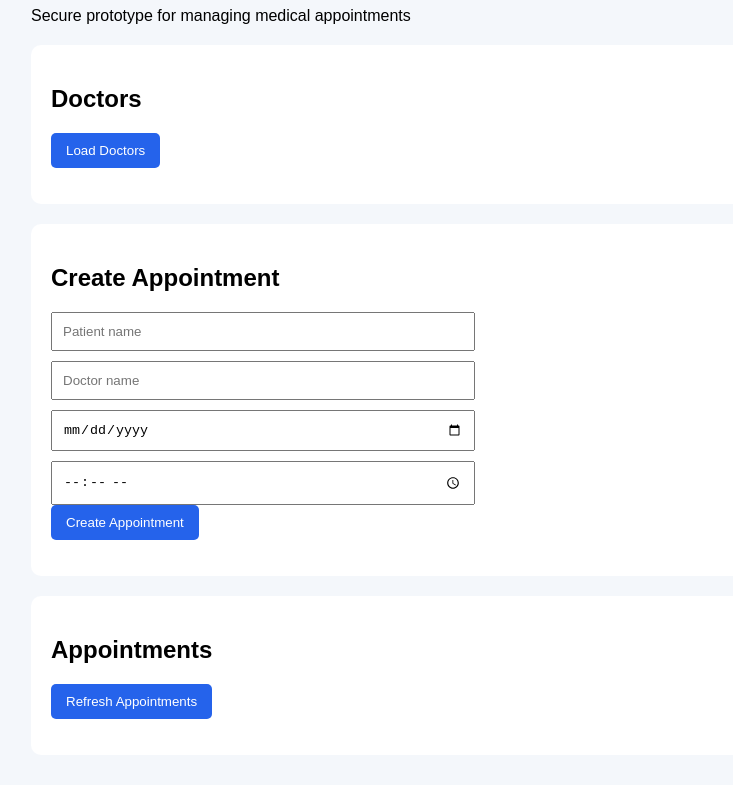
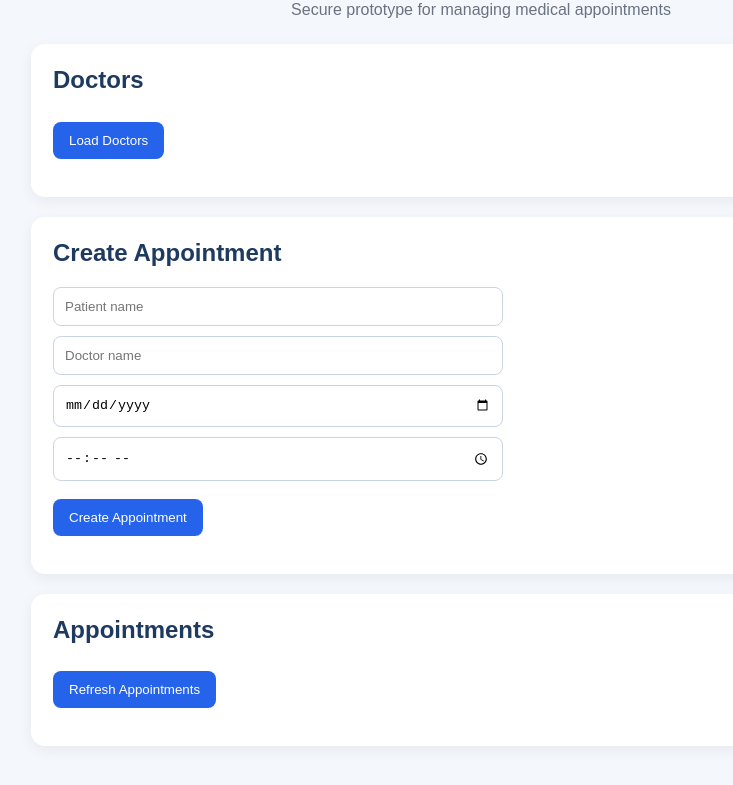
Before and after one commit to johannaperdijkk-ops/Sistema-medico, a website: page public/index.html in a window 1280 px wide. Shown: the part 103-888 px from the top of the page, without its empty margins (159-892 px from the left). Drawn offline with Linux system fonts and the light colour scheme; no server answers.

Commit message:
Update styles.css

```diff
--- a/public/styles.css
+++ b/public/styles.css
@@ -1,8 +1,13 @@
+* {
+  box-sizing: border-box;
+}
+
 body {
   font-family: Arial, sans-serif;
   background: #f4f7fb;
   margin: 0;
   padding: 30px;
+  color: #1f2937;
 }
 
 .container {
@@ -10,31 +15,69 @@ body {
   margin: auto;
 }
 
+header {
+  text-align: center;
+  margin-bottom: 25px;
+}
+
 h1 {
-  text-align: center;
   color: #1e3a5f;
+  margin-bottom: 5px;
+}
+
+header p {
+  color: #6b7280;
 }
 
 .card {
   background: white;
-  padding: 20px;
+  padding: 22px;
   margin-top: 20px;
-  border-radius: 10px;
+  border-radius: 14px;
+  box-shadow: 0 4px 14px rgba(0, 0, 0, 0.06);
+}
+
+h2 {
+  margin-top: 0;
+  color: #1e3a5f;
+}
+
+input {
+  display: block;
+  width: 100%;
+  max-width: 450px;
+  padding: 11px;
+  margin: 10px 0;
+  border: 1px solid #cbd5e1;
+  border-radius: 8px;
 }
 
 button {
   background: #2563eb;
   color: white;
   border: none;
-  padding: 10px 15px;
-  border-radius: 5px;
+  padding: 11px 16px;
+  border-radius: 8px;
   cursor: pointer;
+  margin-top: 8px;
 }
 
-input {
-  display: block;
-  margin-top: 10px;
+button:hover {
+  background: #1d4ed8;
+}
+
+ul {
+  padding-left: 20px;
+}
+
+li {
+  margin: 8px 0;
+  background: #f8fafc;
   padding: 10px;
-  width: 100%;
-  max-width: 400px;
+  border-radius: 8px;
 }
+
+#message {
+  font-weight: bold;
+  color: #15803d;
+}
```
